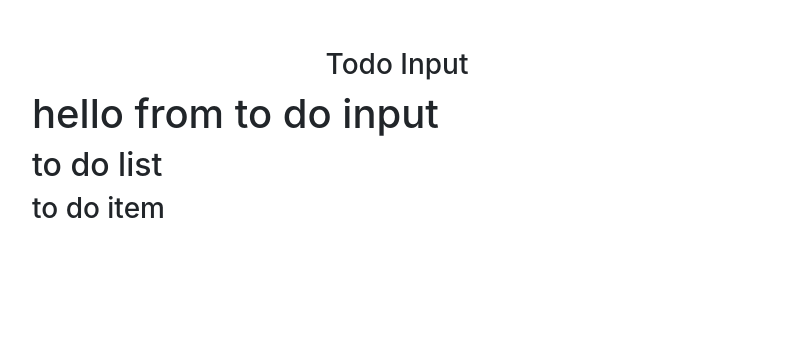
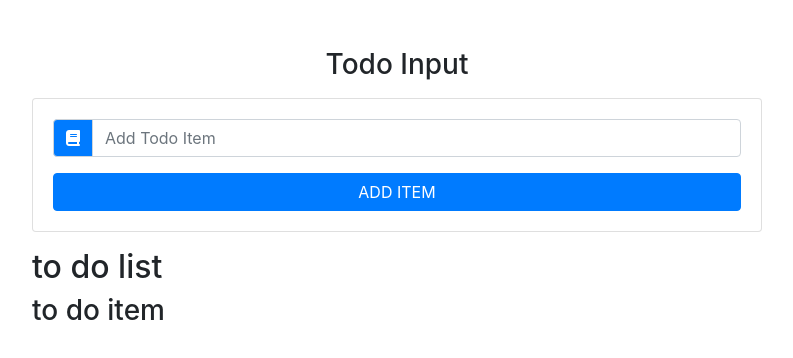
Before and after one commit to Prabhat-git-99/React-ToDo, a React (Create React App) app: page / in a window 1280 px wide. Shown: the top 358 px of the page, without its empty margins (243-1036 px from the left). Built offline with nearby package versions, Linux system fonts and the light colour scheme.

Commit message:
To Do Input Changes

```diff
--- a/public/index.html
+++ b/public/index.html
@@ -17,6 +17,11 @@
       integrity="sha384-Vkoo8x4CGsO3+Hhxv8T/Q5PaXtkKtu6ug5TOeNV6gBiFeWPGFN9MuhOf23Q9Ifjh"
       crossorigin="anonymous"
     />
+    <!--Font awesome-->
+    <script
+      src="https://kit.fontawesome.com/8d204af565.js"
+      crossorigin="anonymous"
+    ></script>
 
     <!--
       manifest.json provides metadata used when your web app is installed on a
--- a/src/components/TodoInput.js
+++ b/src/components/TodoInput.js
@@ -2,6 +2,32 @@
 
 export default class TodoInput extends Component {
   render() {
-    return <h1>hello from to do input</h1>;
+    const { item, handleChange, handleSubmit, editItem } = this.props;
+
+    return (
+      <div className="card card-body my-3">
+        <form action="" onSubmit={handleSubmit}>
+          <div className="input-group">
+            <div className="input-group-prepend">
+              <div className="input-group-text bg-primary text-white">
+                <i className="fas fa-book"></i>
+              </div>
+            </div>
+            <input
+              type="text"
+              className="form-control text-capitalize"
+              placeholder="add todo item"
+              value={item}
+              onChange={handleChange}
+            />
+          </div>
+          <button
+            type="submit"
+            className="btn btn-block btn-primary mt-3 text-uppercase">
+            add item
+          </button>
+        </form>
+      </div>
+    );
   }
 }
```
